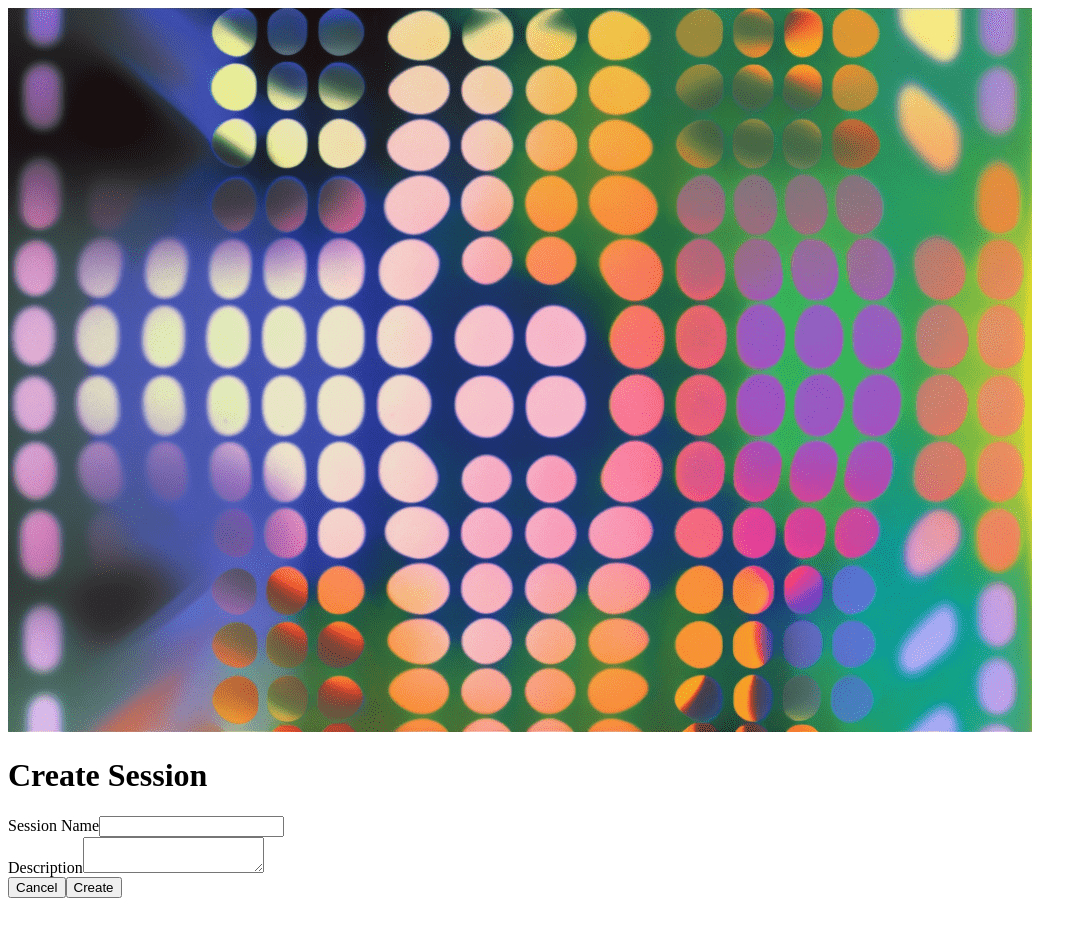
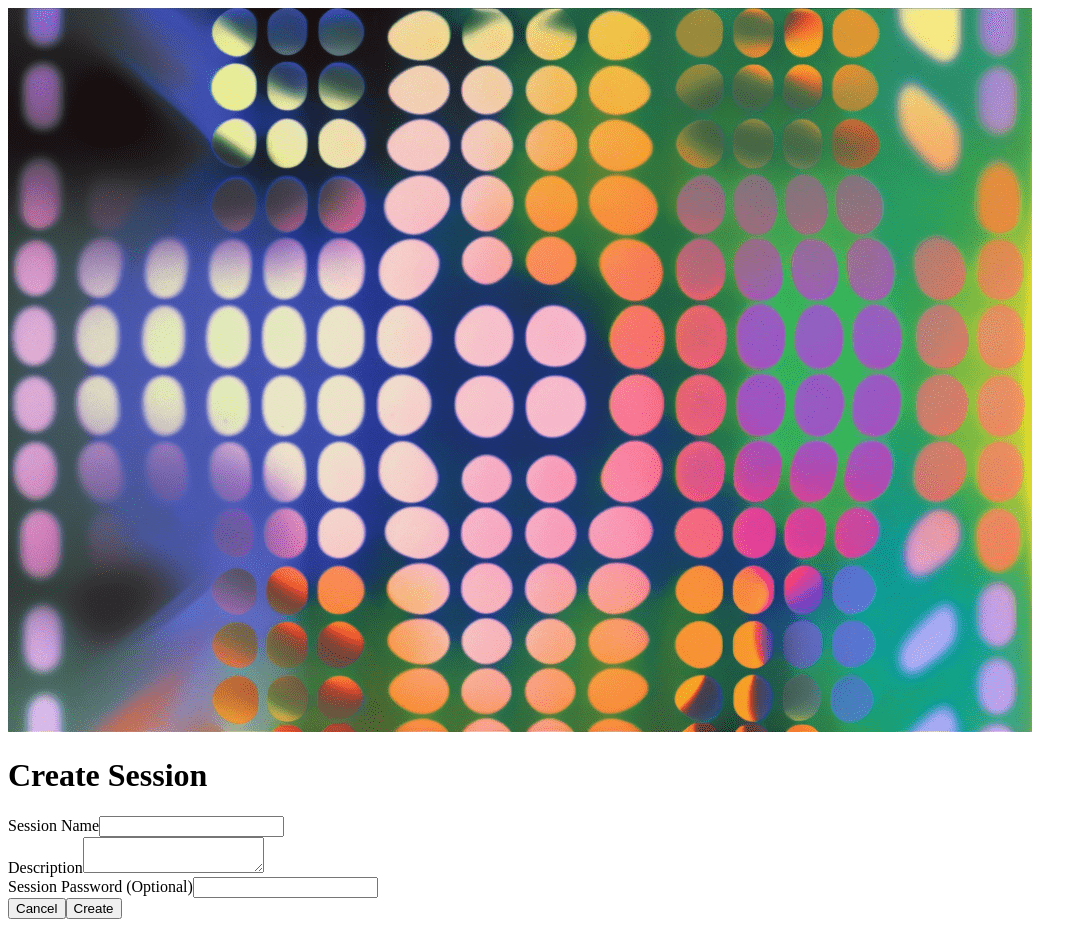
Before and after one commit to BeforeCutieAfterDoggo/vibe-check, a Next.js app: page /create in a window 1280 px wide. Shown: the whole page, without its empty margins (0-1087 px from the left). Before the commit the page ends 906 px from the top, so only its background shows below. Built offline with nearby package versions, Linux system fonts and the light colour scheme; no server answers.

Commit message:
Start adding password

```diff
--- a/src/components/GroupForm.tsx
+++ b/src/components/GroupForm.tsx
@@ -7,6 +7,7 @@ import { useRouter } from "next/router";
 const CreateSessionPage = () => {
   const [sessionName, setSessionName] = useState("");
   const [description, setDescription] = useState("");
+  const [sessionPassword, setSessionPassword] = useState("");
   const user = useContext(AnonymousUserContext);
   const router = useRouter();
 
@@ -16,10 +17,14 @@ const CreateSessionPage = () => {
     console.log("Description:", description);
     if (!user) return;
     try {
-      const id = await axios.post("/api/session", { sessionName, description });
+      const id = await axios.post("/api/session", {
+        sessionName,
+        description,
+        password: sessionPassword,
+      });
       setSessionName("");
       setDescription("");
-      console.log("id", id);
+      setSessionPassword("");
       router.push(`sessions/${id.data.sessionId}`);
     } catch (error) {
       handleAxiosError(error);
@@ -79,6 +84,22 @@ const CreateSessionPage = () => {
             required
           />
         </div>
+        <div className="mb-4">
+          <label
+            htmlFor="description"
+            className="block text-white font-bold mb-2"
+          >
+            Session Password (Optional)
+          </label>
+          <input
+            id="sessionPassword"
+            name="sessionPassword"
+            value={sessionPassword}
+            onChange={(event) => setSessionPassword(event.target.value)}
+            className="shadow appearance-none border rounded w-full py-2 px-3 text-gray-700 leading-tight focus:outline-none focus:shadow-outline"
+            type="password"
+          />
+        </div>
         <div className="flex justify-end space-x-4">
           <button
             type="button"
--- a/src/pages/api/session.ts
+++ b/src/pages/api/session.ts
@@ -4,15 +4,17 @@ import { firestoreAdmin } from "../../lib/firebaseAdmin";
 export interface SessionBody {
   sessionName: string;
   description: string;
+  password: string;
 }
 
 const handler = async (req: NextApiRequest, res: NextApiResponse) => {
   if (req.method === "POST") {
     try {
-      const { sessionName, description } = req.body as SessionBody;
+      const { sessionName, description, password } = req.body as SessionBody;
       const sessionRef = await firestoreAdmin.collection("sessions").add({
         sessionName,
         description,
+        password: password === "" ? undefined : password,
         questions: [],
         answers: [],
         active: false,
--- a/src/types.ts
+++ b/src/types.ts
@@ -49,6 +49,7 @@ export interface Session {
   id: string;
   sessionName: string;
   description: string;
+  password?: string;
   active: boolean;
   questions: QuestionUnion[];
   answers: Answer[];
```
